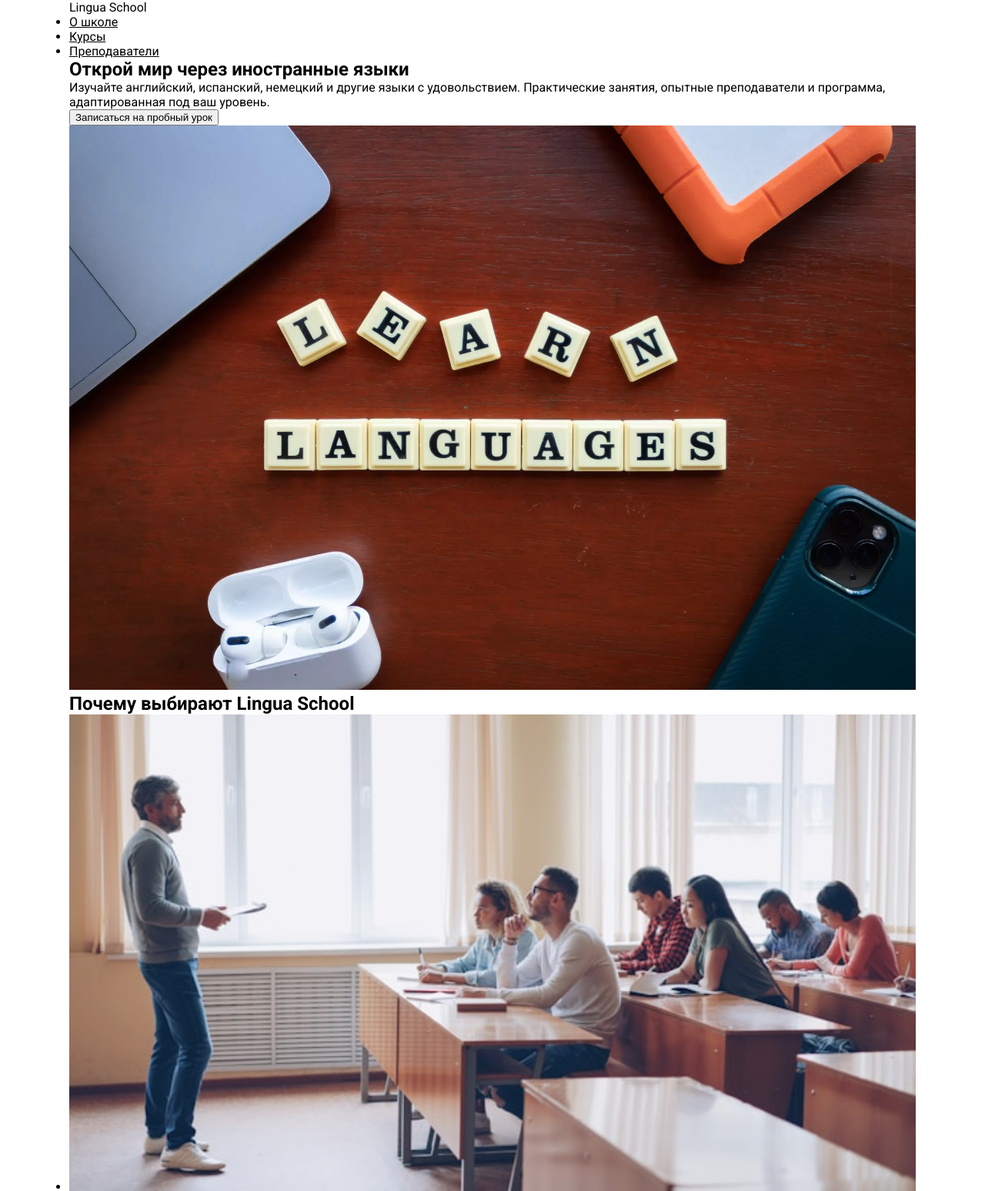
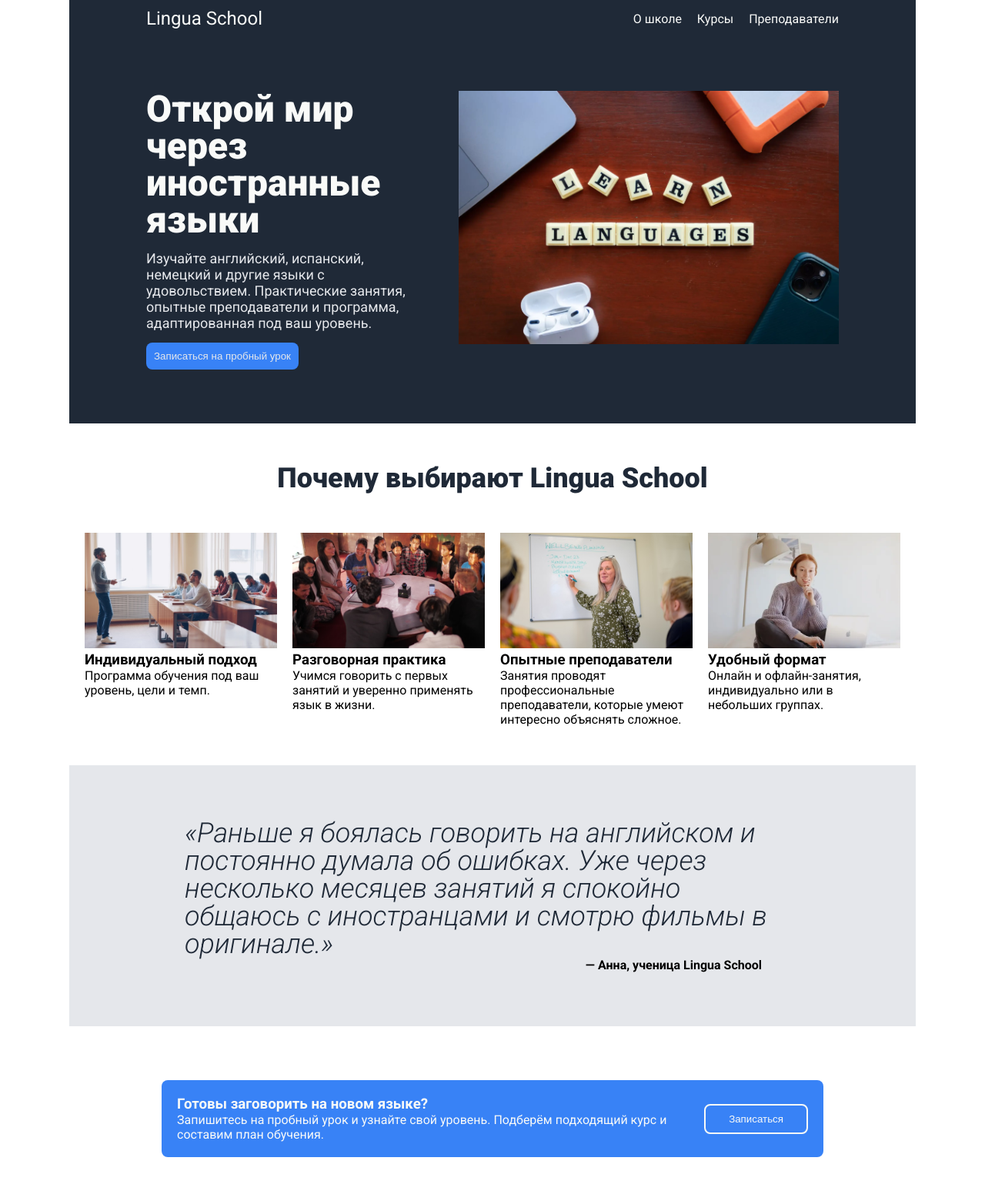
Before and after one commit to Romeg-g/lingua-school, a plain HTML site: page index.html in a window 1280 px wide. Shown: the top 1547 px of the page at 77% size. Drawn offline with Linux system fonts and the light colour scheme.

Commit message:
добавлены стили ко всем блокам

```diff
--- a/index.html
+++ b/index.html
@@ -14,14 +14,14 @@
         <p class="header__title">Lingua School</p>
         <nav class="header__menu">
             <ul class="header__links-list">
-                <li class="header__link">
-                    <a href="#">О школе</a>
+                <li>
+                    <a href="#" class="header__link">О школе</a>
                 </li>
-                <li class="header__link">
-                    <a href="#">Курсы</a>
+                <li>
+                    <a href="#" class="header__link">Курсы</a>
                 </li>
-                <li class="header__link">
-                    <a href="#">Преподаватели</a>
+                <li>
+                    <a href="#" class="header__link">Преподаватели</a>
                 </li>
             </ul>
         </nav>
@@ -29,8 +29,8 @@
 
         <section class="main">
             <div class="description">
-                <h1>Открой мир через иностранные языки</h1>
-                <p>Изучайте английский, испанский, немецкий и другие языки с удовольствием. Практические занятия, опытные преподаватели и программа, адаптированная под ваш уровень.</p>
+                <h1 class="main__title">Открой мир через иностранные языки</h1>
+                <p class="main__paragraph">Изучайте английский, испанский, немецкий и другие языки с удовольствием. Практические занятия, опытные преподаватели и программа, адаптированная под ваш уровень.</p>
                 <button class="main__button">Записаться на пробный урок</button>
             </div>
             <div class="main__photo">
@@ -41,22 +41,22 @@
             <h2 class="cards__title">Почему выбирают Lingua School</h2>
             <ul class="cards__list">
                 <li class="card__item">
-                    <img src="/images/individual.jpg" alt="Группа студентов">
+                    <img src="/images/individual.jpg" alt="Группа студентов" class="card__item-img">
                     <h3 class="card__item-title">Индивидуальный подход</h3>
                     <p class="card__item-text">Программа обучения под ваш уровень, цели и темп.</p>
                 </li>
                 <li class="card__item">
-                    <img src="/images/speaking.jpg" alt="Общение студентов">
+                    <img src="/images/speaking.jpg" alt="Общение студентов" class="card__item-img">
                     <h3 class="card__item-title">Разговорная практика</h3>
                     <p class="card__item-text">Учимся говорить с первых занятий и уверенно применять язык в жизни.</p>
                 </li>
                 <li class="card__item">
-                    <img src="/images/teacher.jpg" alt="Учитель ведет занятие">
+                    <img src="/images/teacher.jpg" alt="Учитель ведет занятие" class="card__item-img">
                     <h3 class="card__item-title">Опытные преподаватели</h3>
                     <p class="card__item-text">Занятия проводят профессиональные преподаватели, которые умеют интересно объяснять сложное.</p>
                 </li>
-                <li class="cards__item">
-                    <img src="/images/online-learning.webp" alt="Студент на онлайн занятии">
+                <li class="card__item">
+                    <img src="/images/online-learning.webp" alt="Студент на онлайн занятии" class="card__item-img">
                     <h3 class="cards__item-title">Удобный формат</h3>
                     <p class="cards__item-text">Онлайн и офлайн-занятия, индивидуально или в небольших группах.</p>
                 </li>
@@ -69,8 +69,10 @@
         </section>
 
         <section class="call__to-action">
-            <h3 class="call__title">Готовы заговорить на новом языке?</h3>
-            <p class="call__text">Запишитесь на пробный урок и узнайте свой уровень. Подберём подходящий курс и составим план обучения.</p>
+            <div class="call__text">
+                <h3 class="call__title">Готовы заговорить на новом языке?</h3>
+                 <p class="call__description">Запишитесь на пробный урок и узнайте свой уровень. Подберём подходящий курс и составим план обучения.</p>
+            </div>
             <button class="call__button">Записаться</button>
         </section>
 
--- a/style.css
+++ b/style.css
@@ -32,3 +32,138 @@ a {
 img {
   width: 100%;
 }
+
+.header {
+  display: flex;
+  justify-content: space-between;
+  align-items: center;
+  background-color: #1F2937;
+  padding: 10px 100px;
+}
+
+.header__title {
+  font-size: 24px;
+  color: #F9FAF8;
+}
+
+.header__menu {
+  color: #F9FAF8;
+  }
+
+.header__links-list {
+  display: flex;
+  gap: 20px;
+  list-style-type: none;
+}
+
+.header__link {
+  text-decoration: none;
+}
+
+.main {
+  display: flex;
+  color: #F9FAF8;
+  background-color: #1F2937;
+  padding: 70px 100px;
+  gap: 50px;
+  }
+
+  .main__title {
+    font-size: 48px;
+    font-weight: 900;
+    line-height: 1;
+    margin-bottom: 15px;
+  }
+
+  .main__paragraph {
+    color: #E5E7EB;
+    font-size: 18px;
+    margin-bottom: 15px;
+  }
+
+  .main__button {
+    color: #E5E7EB;
+    background-color: #3882F6;
+    padding: 10px;
+    border-radius: 8px;
+    border: none;
+  }
+
+  .cards {
+    padding: 50px 100px;
+    display: flex;
+    flex-direction: column;
+    align-items: center;
+    gap: 50px;
+  }
+
+  .cards__title {
+    font-size: 36px;
+    color: #1F2937;
+    font-weight: 900;
+  }
+
+  .cards__list {
+    display: flex;
+    gap: 20px;
+    list-style-type: none;
+  }
+
+  .card__item {
+    width: 250px;
+  }
+
+  .card__item-img {
+    height: 150px;
+    object-fit: cover;
+    object-position: center;
+  }
+
+  .quote {
+    background-color: #E5E7EB;
+    padding: 70px 150px;
+    display: flex;
+    flex-direction: column;
+    align-items: flex-end;
+  }
+
+  .quote__text {
+    font-style: italic;
+    font-size: 36px;
+    line-height: 1;
+    color: #1F2937;
+    font-weight: 300;
+  }
+
+  .quote__autor {
+    font-weight: bold;
+    padding-right: 50px;
+  }
+
+  .call__to-action {
+    background-color: #3882F6;
+    margin: 70px 120px;
+    padding: 20px 20px;
+    border-radius: 8px;
+    color: #F9FAF8;
+    display: flex;
+    gap: 20px;
+    justify-content: center;
+    align-items: center;
+  }
+
+  .call__button {
+    color: #F9FAF8;
+    background-color: #3882F6;
+    border: 2px solid #F9FAF8;
+    border-radius: 8px;
+    padding: 10px 30px;
+  }
+
+  .footer{
+    background-color: #1F2937;
+    color: #F9FAF8;
+    padding: 30px 0;
+    display: flex;
+    justify-content: center;
+    }
```
